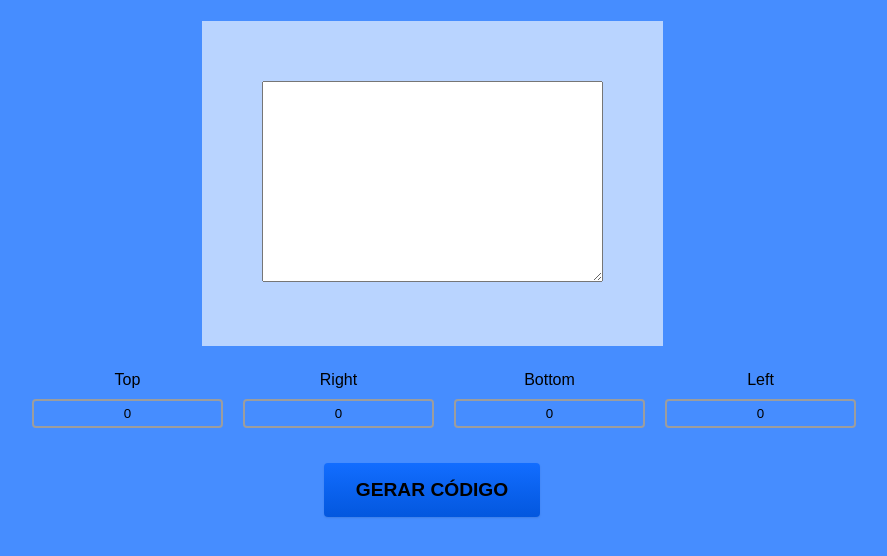
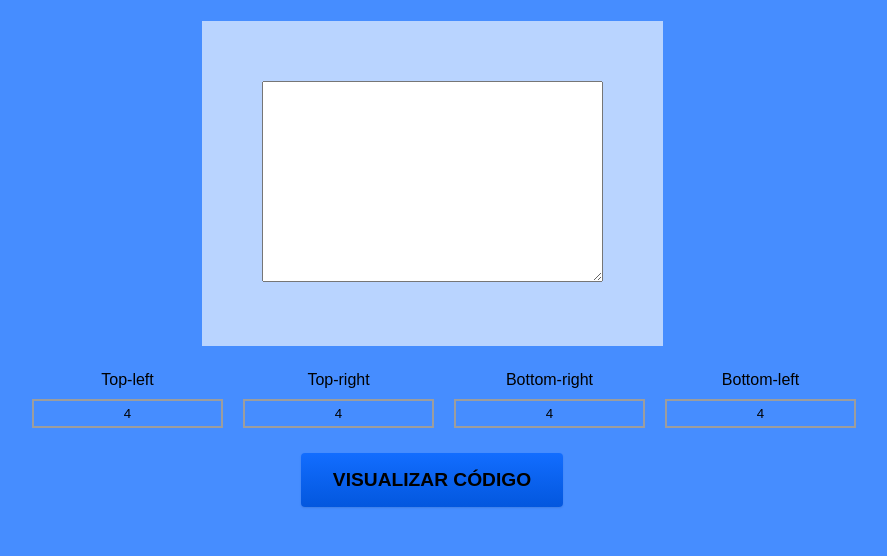
Before and after one commit to AntonyCosta/border-radius, a plain HTML site: page index.html in a window 1280 px wide. Shown: the part 150-706 px from the top of the page, without its empty margins (208-1095 px from the left). Drawn offline with Linux system fonts and the light colour scheme.

Commit message:
refatoracao

```diff
--- a/index.html
+++ b/index.html
@@ -20,32 +20,31 @@
 
     <section>
       <div class="container br-border">
-        <textarea name="codigo" id="codigo" cols="40" rows="13" readonly>
+        <textarea name="codigo" id="codigo" cols="40" rows="13" readonly onclick="copiarTexto()">
         </textarea>
       </div>
       <div class="br-layout container">
         <div>
-          <span>Top</span>
-          <input type="text" id="br-input" value="0" />
+          <span>Top-left</span>
+          <input class="top-left" type="text" id="br-input" value="4" />
         </div>
         <div>
-          <span>Right</span>
-          <input type="text" id="br-input" value="0" />
+          <span>Top-right</span>
+          <input class="top-right" type="text" id="br-input" value="4" />
         </div>
         <div>
-          <span>Bottom</span>
-          <input type="text" id="br-input" value="0" />
+          <span>Bottom-right</span>
+          <input class="bottom-right" type="text" id="br-input" value="4" />
         </div>
         <div>
-          <span>Left</span>
-          <input type="text" id="br-input" value="0" />
+          <span>Bottom-left</span>
+          <input class="bottom-left" type="text" id="br-input" value="4" />
         </div>
       </div>
-
+      <footer class="layout-botao">
+        <button class="container br-botao" onclick="valorBorda()">Visualizar Código</button>
+      </footer>
     </section>
-    <footer class="br-gerar">
-      <button class="br-botao">Gerar Código</button>
-    </footer>
     <script src="script.js"></script>
   </body>
 </html>
--- a/script.js
+++ b/script.js
@@ -0,0 +1,32 @@
+function valorBorda() {
+    let topLeft = document.querySelector('.top-left').value;
+    let topRight = document.querySelector('.top-right').value;
+    let bottomRight = document.querySelector('.bottom-right').value;
+    let bottomLeft = document.querySelector('.bottom-left').value;
+    let brBorder = document.querySelector('.br-border');
+    let visualizar = document.querySelector('#codigo');
+
+    brBorder.style.borderTopLeftRadius = topLeft + "px";
+    brBorder.style.borderTopRightRadius = topRight + "px";
+    brBorder.style.borderBottomRightRadius = bottomRight + "px";
+    brBorder.style.borderBottomLeftRadius = bottomLeft + "px";
+
+    topLeftCode = 'border-radius-top-left: ';
+    topRightCode = 'border-radius-top-right: ';
+    bottomRightCode = 'border-radius-bottom-right: ';
+    bottomLeftCode = 'border-radius-bottom-left: ';
+
+    visualizar.innerText = topLeftCode + topLeft + "px;"
+        + topRightCode + topRight + "px;"
+        + bottomRightCode + bottomRight + "px;"
+        + bottomLeftCode + bottomLeft + "px;"
+
+}
+function copiarTexto() {
+let copy = document.querySelector('#codigo')
+    copy.select();
+
+    navigator.clipboard.writeText(copy.value);
+
+    alert("Código copiado para a área de Transferencia");
+}
--- a/style.css
+++ b/style.css
@@ -38,10 +38,15 @@ input {
 }
 
 .br-border {
+    border-radius: 0px;
     background-color: var(--b1);
     width: max-content;
     margin-bottom: 20px;
     padding: 60px;
+}
+
+#codigo {
+    cursor: pointer;
 }
 
 .br-layout {
@@ -54,7 +59,7 @@ input {
 }
 
 #br-input {
-    border-radius: 4px;
+    border-radius: 0px;
     margin-top: 10px;
     padding: 5px;
     text-align: center;
@@ -66,6 +71,12 @@ input {
     flex-direction: column;
     align-items: center;
     margin-top: 30px;
+}
+
+.layout-botao {
+    display: flex;
+    gap: 20px;
+    margin-top: 20px;
 }
 
 .br-botao {
```
